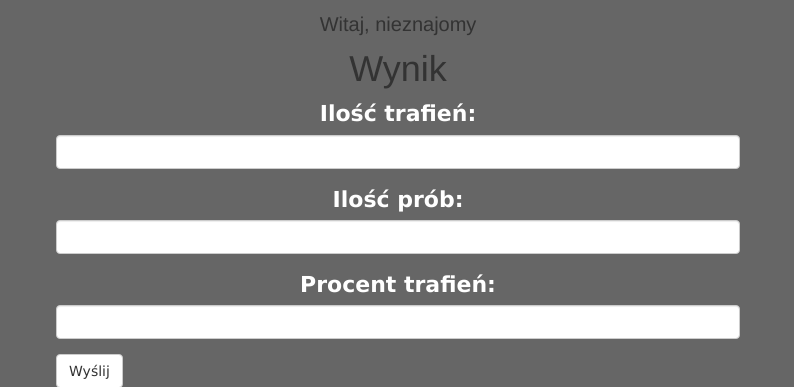
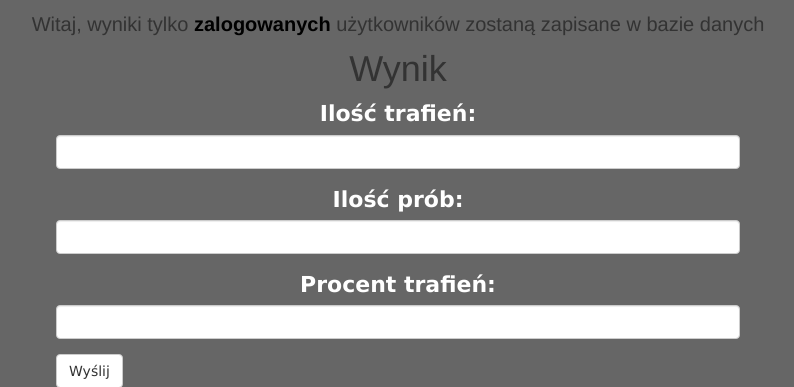
Before and after one commit to marcocollander/The-game-of-three-cards, a Flask app: page / in a window 1280 px wide. Shown: the part 80-467 px from the top of the page, without its empty margins (242-1036 px from the left). Run offline with Flask 3, Linux system fonts and the light colour scheme; some libraries are stand-ins or nearby versions.

Commit message:
Update login

```diff
--- a/app/auth/views.py
+++ b/app/auth/views.py
@@ -9,19 +9,22 @@ from .forms import LoginForm, RegisterForm, PasswordResetForm, PasswordResetRequ
 
 @auth.before_app_request
 def before_request():
-    if current_user.is_authenticated \
-            and not current_user.confirmed \
-            and request.endpoint \
-            and request.blueprint != 'auth' \
-            and request.endpoint != 'static':
-        return redirect(url_for('auth.unconfirmed'))
+    if (
+        current_user.is_authenticated
+        and not current_user.confirmed
+        and request.endpoint
+        and request.blueprint != "auth"
+        and request.endpoint != "static"
+    ):
+        return redirect(url_for("auth.unconfirmed"))
 
 
-@auth.route('/unconfirmed')
+@auth.route("/unconfirmed")
 def unconfirmed():
     if current_user.is_anonymous or current_user.confirmed:
-        return redirect(url_for('main.index'))
-    return render_template('auth/unconfirmed.html')
+        return redirect(url_for("main.index"))
+    return render_template("auth/unconfirmed.html")
+
 
 @auth.route("/login", methods=["GET", "POST"])
 def login():
@@ -31,12 +34,12 @@ def login():
         print(user)
         if user is not None and user.verify_password(form.password.data):
             login_user(user, form.remember_me.data)
-            next = request.args.get('next')
-            if next is None or not next.startswith('/'):
-                next = url_for('main.index')
+            next = request.args.get("next")
+            if next is None or not next.startswith("/"):
+                next = url_for("main.index")
             return redirect(next)
-        flash('Nieprawidłowy email lub hasło')
-        print('Nieprawidłowy email lub hasło')
+        flash("Nieprawidłowy email lub hasło")
+        print("Nieprawidłowy email lub hasło")
     return render_template("auth/login.html", form=form)
 
 
@@ -44,8 +47,8 @@ def login():
 @login_required
 def logout():
     logout_user()
-    flash('Zostałeś wylogowany')
-    return redirect(url_for('main.index'))
+    flash("Zostałeś wylogowany")
+    return redirect(url_for("main.index"))
 
 
 @auth.route("/register", methods=["GET", "POST"])
@@ -55,68 +58,84 @@ def register():
         user = User(
             email=form.email.data.lower(),
             username=form.username.data,
-            password=form.password.data
+            password=form.password.data,
         )
         db.session.add(user)
         db.session.commit()
         token = user.generate_confirmation_token()
-        send_email(user.email, 'Potwierdź swoje konto', 'auth/email/confirm', user=user, token=token)
-        flash('Na Twój adres e-mail wysłano prośbę o potwierdzenie konta.')
-        return redirect(url_for('auth.login'))
-    return render_template('auth/register.html', form=form)
+        send_email(
+            user.email,
+            "Potwierdź swoje konto",
+            "auth/email/confirm",
+            user=user,
+            token=token,
+        )
+        flash("Na Twój adres e-mail wysłano prośbę o potwierdzenie konta.")
+        return redirect(url_for("auth.login"))
+    return render_template("auth/register.html", form=form)
 
 
-@auth.route('/confirm/<token>')
+@auth.route("/confirm/<token>")
 @login_required
 def confirm(token):
     if current_user.confirmed:
-        return redirect(url_for('main.index'))
+        return redirect(url_for("main.index"))
     if current_user.confirm(token):
         db.session.commit()
-        flash('You have confirmed your account. Thanks!')
+        flash("You have confirmed your account. Thanks!")
     else:
-        flash('The confirmation link is invalid or has expired.')
-    return redirect(url_for('main.index'))
+        flash("The confirmation link is invalid or has expired.")
+    return redirect(url_for("main.index"))
 
 
-@auth.route('/confirm')
+@auth.route("/confirm")
 @login_required
 def resend_confirmation():
     token = current_user.generate_confirmation_token()
-    send_email(current_user.email, 'Confirm Your Account',
-               'auth/email/confirm', user=current_user, token=token)
-    flash('A new confirmation email has been sent to you by email.')
-    return redirect(url_for('main.index'))
+    send_email(
+        current_user.email,
+        "Confirm Your Account",
+        "auth/email/confirm",
+        user=current_user,
+        token=token,
+    )
+    flash("A new confirmation email has been sent to you by email.")
+    return redirect(url_for("main.index"))
 
 
-@auth.route('/reset', methods=['GET', 'POST'])
+@auth.route("/reset", methods=["GET", "POST"])
 def password_reset_request():
     if not current_user.is_anonymous:
-        return redirect(url_for('main.index'))
+        return redirect(url_for("main.index"))
     form = PasswordResetRequestForm()
     if form.validate_on_submit():
         user = User.query.filter_by(email=form.email.data.lower()).first()
         if user:
             token = user.generate_reset_token()
-            send_email(user.email, 'Reset Your Password',
-                       'auth/email/reset_password',
-                       user=user, token=token)
-        flash('An email with instructions to reset your password has been '
-              'sent to you.')
-        return redirect(url_for('auth.login'))
-    return render_template('auth/reset_password.html', form=form)
+            send_email(
+                user.email,
+                "Reset Your Password",
+                "auth/email/reset_password",
+                user=user,
+                token=token,
+            )
+        flash(
+            "An email with instructions to reset your password has been " "sent to you."
+        )
+        return redirect(url_for("auth.login"))
+    return render_template("auth/reset_password.html", form=form)
 
 
-@auth.route('/reset/<token>', methods=['GET', 'POST'])
+@auth.route("/reset/<token>", methods=["GET", "POST"])
 def password_reset(token):
     if not current_user.is_anonymous:
-        return redirect(url_for('main.index'))
+        return redirect(url_for("main.index"))
     form = PasswordResetForm()
     if form.validate_on_submit():
         if User.reset_password(token, form.password.data):
             db.session.commit()
-            flash('Your password has been updated.')
-            return redirect(url_for('auth.login'))
+            flash("Your password has been updated.")
+            return redirect(url_for("auth.login"))
         else:
-            return redirect(url_for('main.index'))
-    return render_template('auth/reset_password.html', form=form)
+            return redirect(url_for("main.index"))
+    return render_template("auth/reset_password.html", form=form)
--- a/app/main/views.py
+++ b/app/main/views.py
@@ -1,9 +1,21 @@
 from flask import render_template
+from flask_login import current_user
+
 from . import main
+from .. import db
+from ..models import User
 from .forms import MainForm
 
 
-@main.route('/', methods=['GET', 'POST'])
+@main.route("/", methods=["GET", "POST"])
 def index():
     form = MainForm()
-    return render_template('index.html', form=form)
+    if form.validate_on_submit() and current_user.is_authenticated:
+        user = User.query.filter_by(username="Marek").first()
+        user_temp = User()
+        user_temp.results = form.hit_percentage.data
+        db.session.add(user_temp)
+        db.session.commit()
+        print(user)
+
+    return render_template("index.html", form=form)
--- a/app/static/css/main.css
+++ b/app/static/css/main.css
@@ -71,6 +71,10 @@ body {
   color: inherit;
   font-family: Verdana, Geneva, Tahoma, sans-serif;
   text-decoration: none;
+}
+.menu__link--message {
+  font-weight: bold;
+  color: black;
 }
 
 .hamburger {
--- a/app/static/sass/_header.scss
+++ b/app/static/sass/_header.scss
@@ -57,6 +57,11 @@
     color: inherit;
     font-family: Verdana, Geneva, Tahoma, sans-serif;
     text-decoration: none;
+
+    &--message {
+      font-weight: bold;
+      color: black;
+    }
   }
 }
 
--- a/app/templates/base.html
+++ b/app/templates/base.html
@@ -29,7 +29,7 @@
       </li>
       {% else %}
       <li class="menu__item">
-        <a href="{{url_for('auth.login')}}" class=" menu__link">Logowanie</a>
+        <a href="{{url_for('auth.login')}}" class="menu__link">Logowanie</a>
       </li>
       {% endif %}
     </ul>
--- a/app/templates/index.html
+++ b/app/templates/index.html
@@ -7,7 +7,9 @@
     {% if current_user.is_authenticated %}
       {{ current_user.username }}
     {% else %}
-      nieznajomy
+      wyniki tylko
+      <a href="{{url_for('auth.login')}}" class="menu__link--message">zalogowanych</a>
+      użytkowników zostaną zapisane w bazie danych
     {% endif %}
   </p>
   <section class="game" id="game">
--- a/cards.py
+++ b/cards.py
@@ -25,7 +25,6 @@ def test(test_names):
     unittest.TextTestRunner(verbosity=2).run(tests)
 
 
-
 if __name__ == '__main__':
     with app.app_context():
         db.create_all()
--- a/requirements.txt
+++ b/requirements.txt
@@ -28,4 +28,4 @@ SQLAlchemy==2.0.17
 typing_extensions==4.6.3
 visitor==0.1.3
 Werkzeug==2.3.6
-WTForms==3.0.1
+WTForms==3.0.1pip
```
Also changed, not shown: config.py (+11 -14 lines), tests/db.py (renamed from db.py), tests/db_test.py (renamed from db_test.py), tests/templates/index.html (renamed from templates/index.html), 1 other file.
